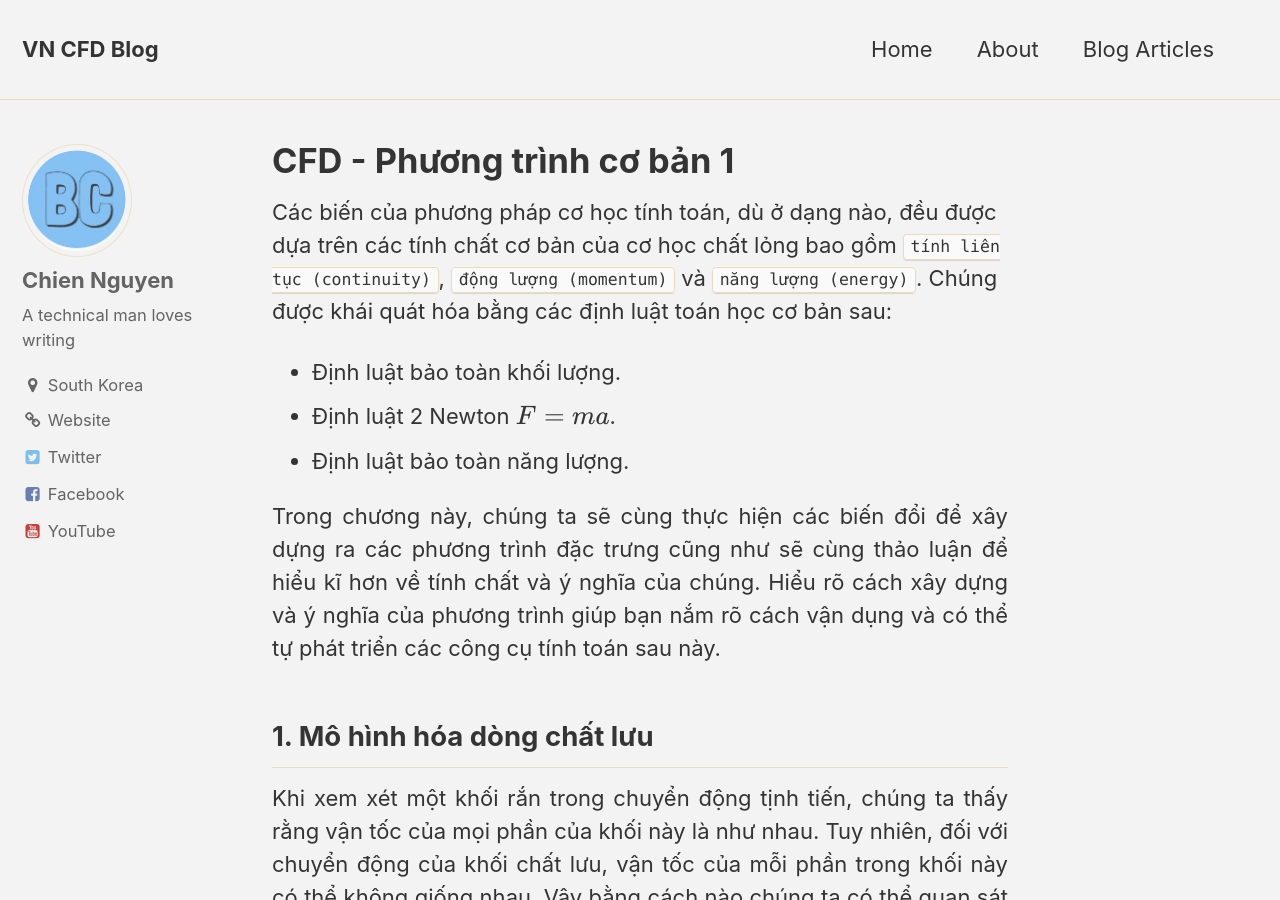
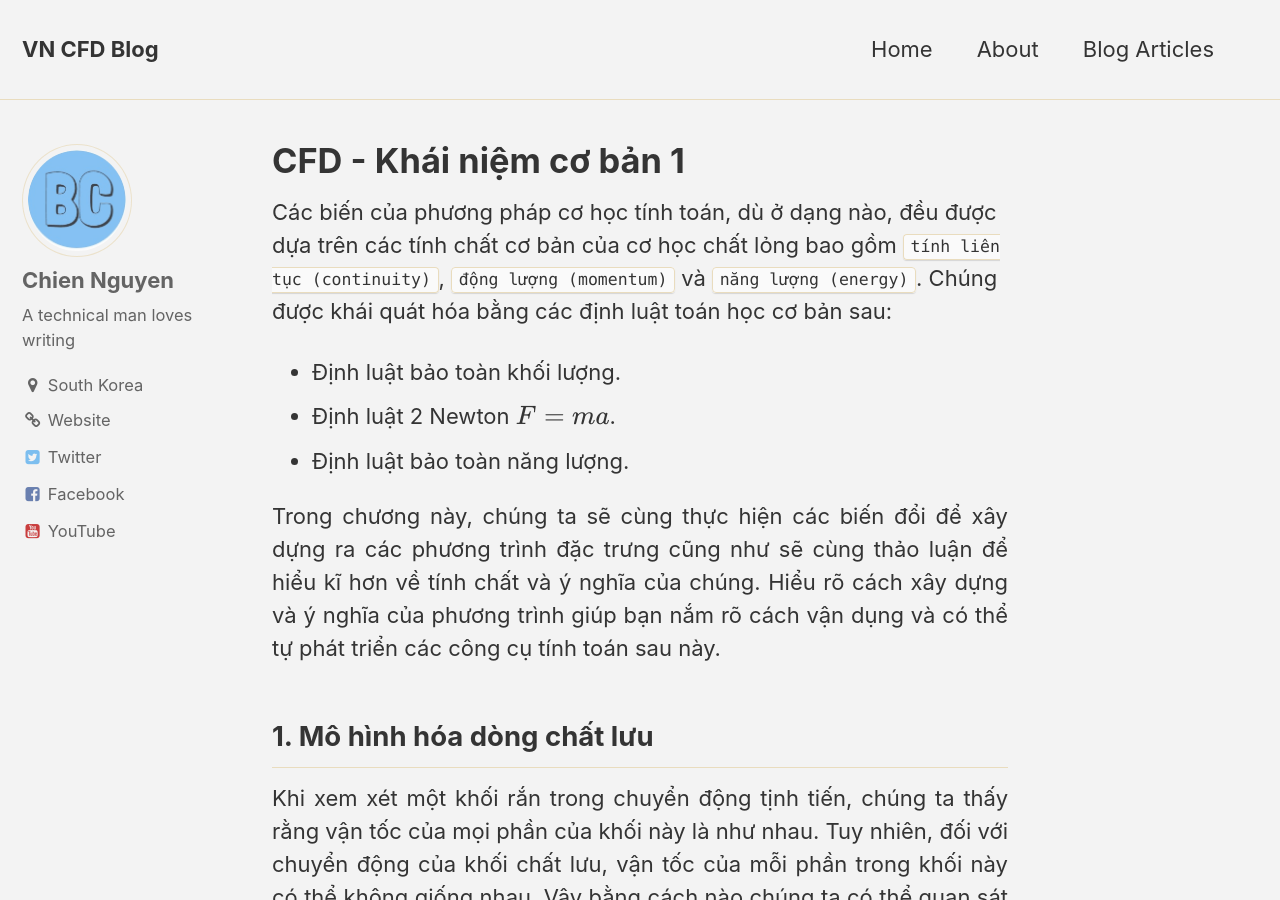
Before and after one commit to chienfm/chienfm.github.io, a Jekyll site: the page built from _pages/post-draft.md, in a window 1280 px wide and 900 px high. Built offline with Jekyll 4.4.1, drawn with Linux system fonts in a browser that asks for light colours; nearby versions of some CDN libraries.

Commit message:
Update Title

```diff
--- a/_pages/post-draft.md
+++ b/_pages/post-draft.md
@@ -1,6 +1,6 @@
 ---
 layout: single
-title:  "CFD - Phương trình cơ bản 1"
+title:  "CFD - Khái niệm cơ bản 1"
 permalink:  /draft1/
 categories:
   - CFD
```
